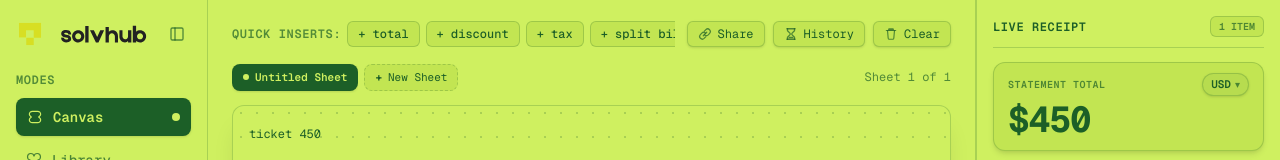
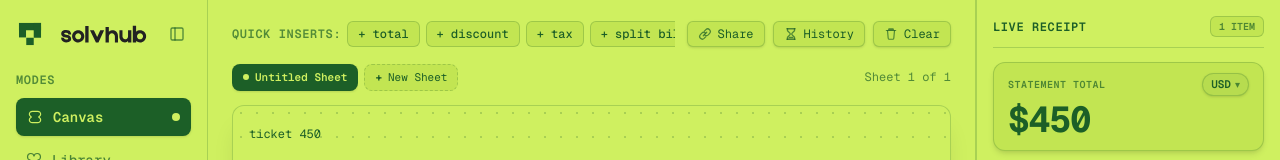
Before and after one commit to shaancodeshere/solvehub, a Next.js app: page / in a window 1280 px wide. Both pictures are taken after a click on the button 173 px from the left and 744 px from the top of the page. Shown: the top 160 px of the page. Built offline with nearby package versions, Linux system fonts and the light colour scheme.

Commit message:
feat(branding): add light-mode logo mark with theme-aware toggle

```diff
--- a/app/page.tsx
+++ b/app/page.tsx
@@ -1756,11 +1756,18 @@ export default function HomePage() {
           </button>
           <div className="flex items-center gap-2">
             <Image
+              src="/logo-mark-light.svg"
+              alt="SolveHub Logo"
+              width={20}
+              height={20}
+              className="block dark:hidden w-5 h-5 shrink-0"
+            />
+            <Image
               src="/logo-mark.svg"
               alt="SolveHub Logo"
               width={20}
               height={20}
-              className="w-5 h-5 shrink-0"
+              className="hidden dark:block w-5 h-5 shrink-0"
             />
             <span className="font-bold text-sm text-[var(--foreground)] font-mono">
               SolveHub
--- a/components/layout/AppSidebar.tsx
+++ b/components/layout/AppSidebar.tsx
@@ -147,12 +147,20 @@ export default function AppSidebar() {
                 aria-label="Expand sidebar"
               >
                 <Image
+                  src="/logo-mark-light.svg"
+                  alt="SolveHub Logo Mark"
+                  width={28}
+                  height={28}
+                  priority
+                  className="block dark:hidden w-7 h-7 shrink-0 transition-transform duration-250 ease-out group-hover:scale-110"
+                />
+                <Image
                   src="/logo-mark.svg"
                   alt="SolveHub Logo Mark"
                   width={28}
                   height={28}
                   priority
-                  className="w-7 h-7 shrink-0 transition-transform duration-250 ease-out group-hover:scale-110"
+                  className="hidden dark:block w-7 h-7 shrink-0 transition-transform duration-250 ease-out group-hover:scale-110"
                 />
               </button>
             ) : (
@@ -163,12 +171,20 @@ export default function AppSidebar() {
                   title="SolveHub Home"
                 >
                   <Image
+                    src="/logo-mark-light.svg"
+                    alt="SolveHub Logo Mark"
+                    width={28}
+                    height={28}
+                    priority
+                    className="block dark:hidden w-7 h-7 shrink-0 transition-transform duration-250 ease-out group-hover:scale-105"
+                  />
+                  <Image
                     src="/logo-mark.svg"
                     alt="SolveHub Logo Mark"
                     width={28}
                     height={28}
                     priority
-                    className="w-7 h-7 shrink-0 transition-transform duration-250 ease-out group-hover:scale-105"
+                    className="hidden dark:block w-7 h-7 shrink-0 transition-transform duration-250 ease-out group-hover:scale-105"
                   />
                   <div className="flex items-center ml-3">
                     <Image
@@ -381,11 +397,18 @@ export default function AppSidebar() {
                   title="SolveHub Home"
                 >
                   <Image
+                    src="/logo-mark-light.svg"
+                    alt="SolveHub Logo Mark"
+                    width={28}
+                    height={28}
+                    className="block dark:hidden w-7 h-7 shrink-0 transition-transform duration-250 group-hover:scale-105"
+                  />
+                  <Image
                     src="/logo-mark.svg"
                     alt="SolveHub Logo Mark"
                     width={28}
                     height={28}
-                    className="w-7 h-7 shrink-0 transition-transform duration-250 group-hover:scale-105"
+                    className="hidden dark:block w-7 h-7 shrink-0 transition-transform duration-250 group-hover:scale-105"
                   />
                   <Image
                     src="/logo-text.svg"
```
Also changed, not shown: public/logo-mark-light.svg (added).
